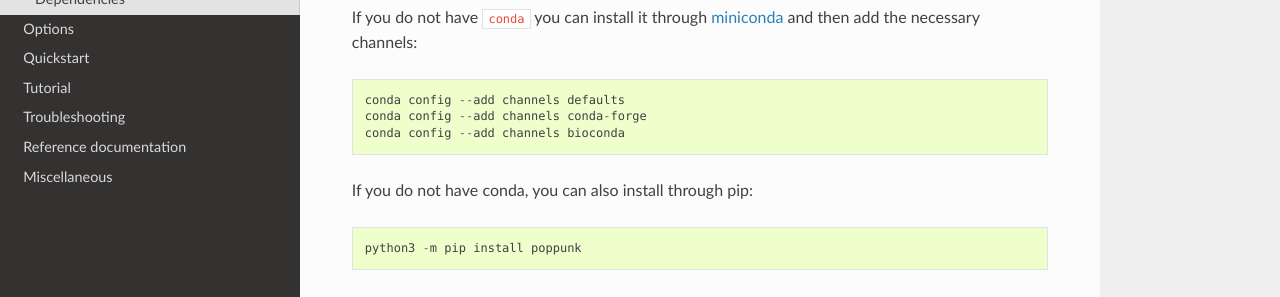
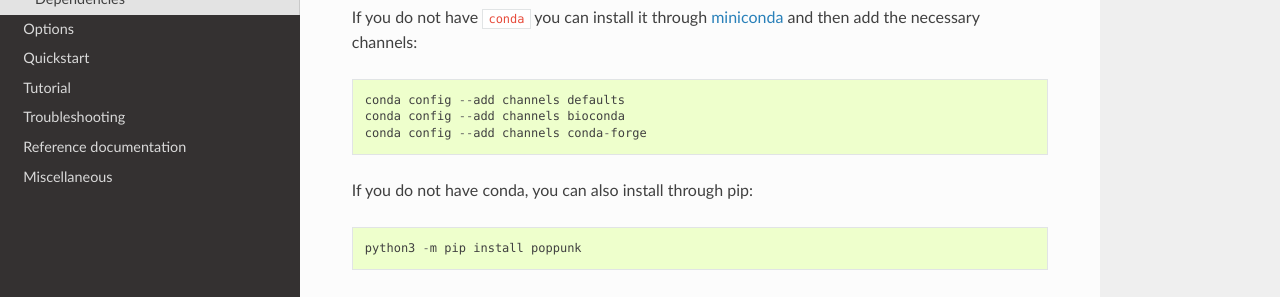
Before and after one commit to bacpop/PopPUNK, a Sphinx documentation site: the page built from docs/installation.rst, in a window 1280 px wide and 900 px high. Shown: the part 269-566 px from the top of the window. Built offline with Sphinx 7.4.7 and the Read the Docs theme 2.0.0, drawn with Linux system fonts in a browser that asks for light colours.

```diff
--- a/docs/installation.rst
+++ b/docs/installation.rst
@@ -11,8 +11,8 @@ If you do not have ``conda`` you can install it through
 channels::
 
     conda config --add channels defaults
+    conda config --add channels bioconda
     conda config --add channels conda-forge
-    conda config --add channels bioconda
 
 If you do not have conda, you can also install through pip::
 
```
Also changed, not shown: README.md (+1 -1 lines).
